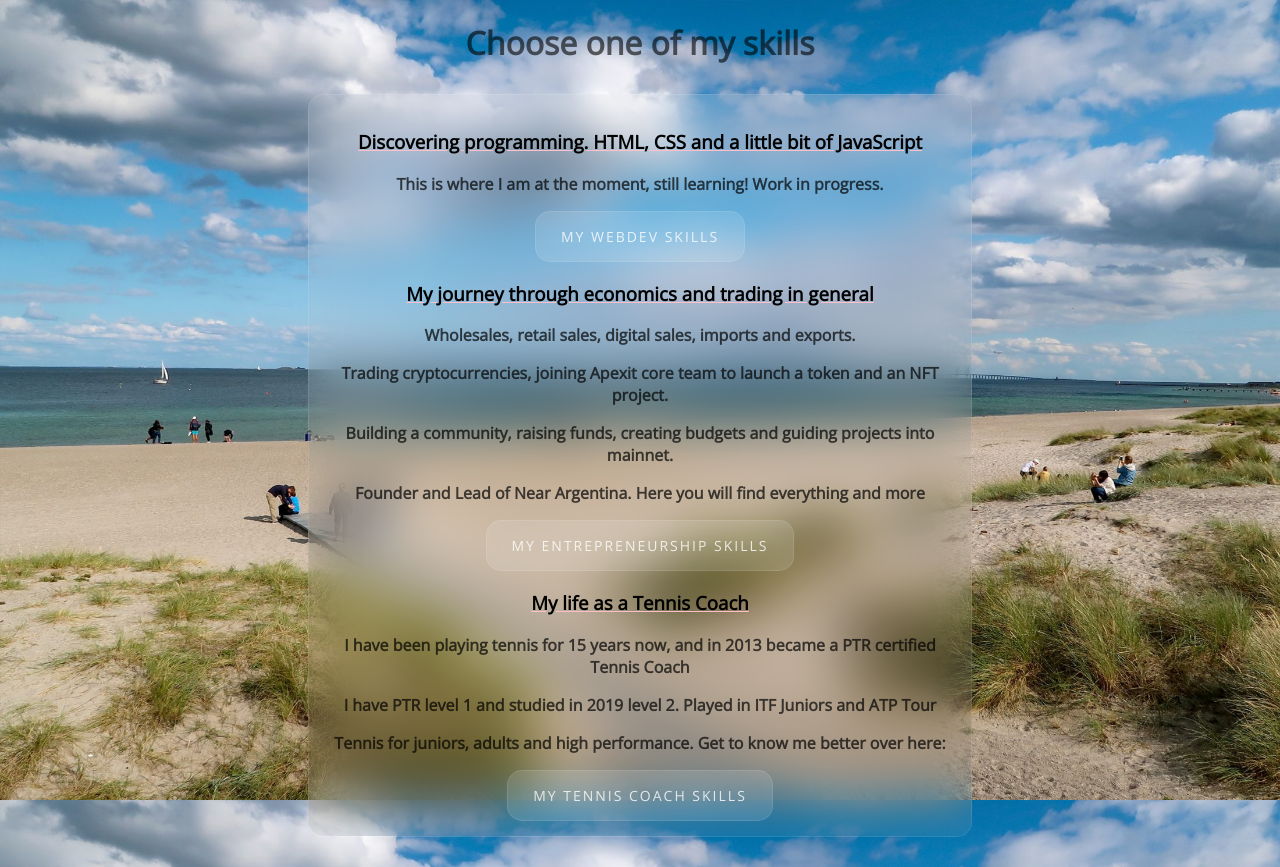
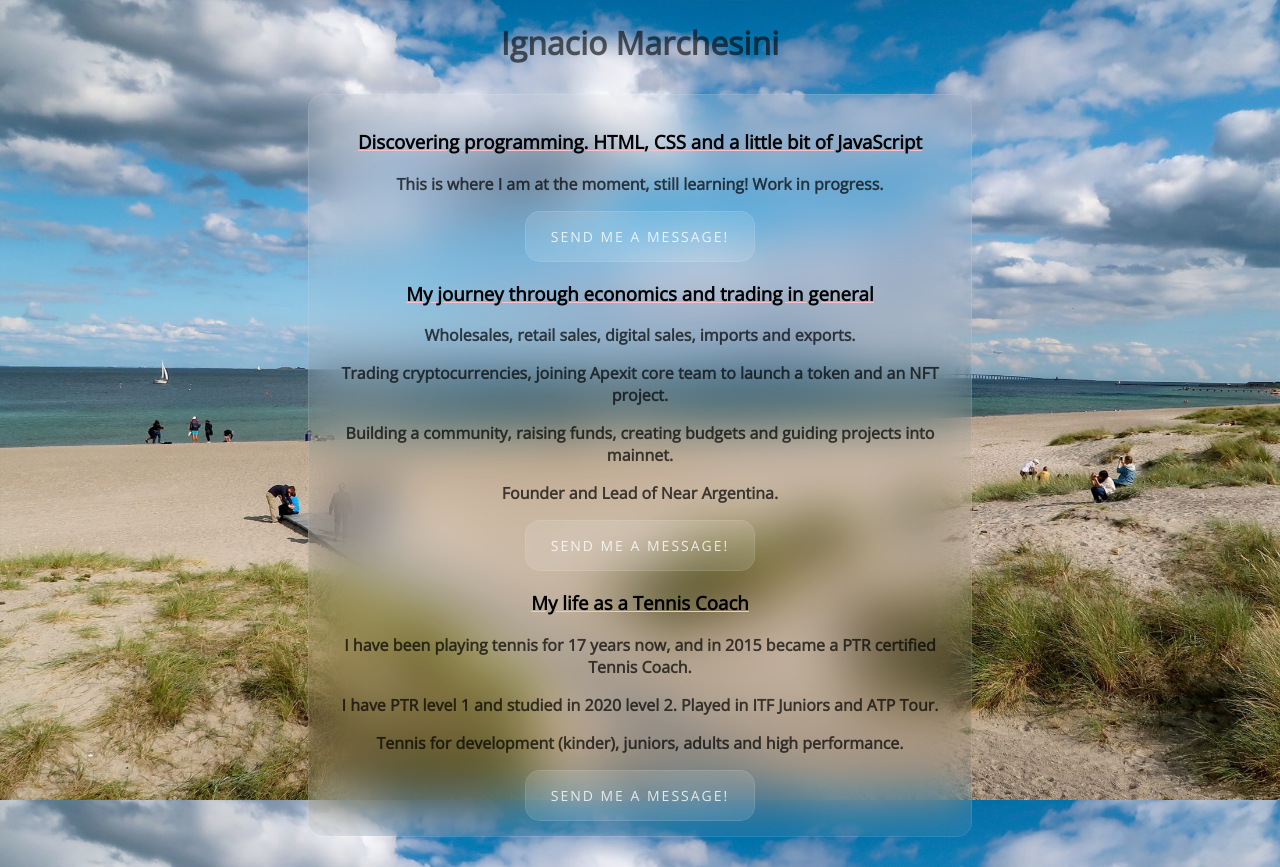
Before and after one commit to IkkeLucky/web-page, a plain HTML site: page index.html in a window 1280 px wide. Drawn offline with nearby package versions, Linux system fonts and the light colour scheme.

Commit message:
Remodeling of the entire web

```diff
--- a/index.html
+++ b/index.html
@@ -14,26 +14,26 @@
 
 <body>
 
-<h1>Choose one of my skills</h1>
+<h1>Ignacio Marchesini</h1>
 
 <div class="glass-panel">
     <h3> Discovering programming. HTML, CSS and a little bit of JavaScript</h3>
     <p>This is where I am at the moment, still learning! Work in progress.</p>
     <div class="glass-toolbar">
-        <a href="webdev.html" target="_blank" class="glass-button">My Webdev skills</a>
+        <a href="webdev.html" target="_blank" class="glass-button">Send me a message!</a>
     <h3>My journey through economics and trading in general</h3>
     <p>Wholesales, retail sales, digital sales, imports and exports.</p>
     <p>Trading cryptocurrencies, joining Apexit core team to launch a token and an NFT project.</p>
     <p>Building a community, raising funds, creating budgets and guiding projects into mainnet.</p>
-    <p>Founder and Lead of Near Argentina. Here you will find everything and more</p>
+    <p>Founder and Lead of Near Argentina.</p>
     <div class="glass-toolbar">
-        <a href="financialanalyst.html" target="_blank" class="glass-button">My Entrepreneurship skills</a>
+        <a href="financialanalyst.html" target="_blank" class="glass-button">Send me a message!</a>
     <h3>My life as a Tennis Coach</h3>
-    <p>I have been playing tennis for 15 years now, and in 2013 became a PTR certified Tennis Coach</p>
-    <p>I have PTR level 1 and studied in 2019 level 2. Played in ITF Juniors and ATP Tour</p>
-    <p>Tennis for juniors, adults and high performance. Get to know me better over here:</p>
+    <p>I have been playing tennis for 17 years now, and in 2015 became a PTR certified Tennis Coach.</p>
+    <p>I have PTR level 1 and studied in 2020 level 2. Played in ITF Juniors and ATP Tour.</p>
+    <p>Tennis for development (kinder), juniors, adults and high performance.</p>
     <div class="glass-toolbar">
-        <a href="tennisweb.html" target="_blank" class="glass-button">My Tennis Coach skills</a>
+        <a href="tennisweb.html" target="_blank" class="glass-button">Send me a message!</a>
     </div>
 </div>
 </div>
```
